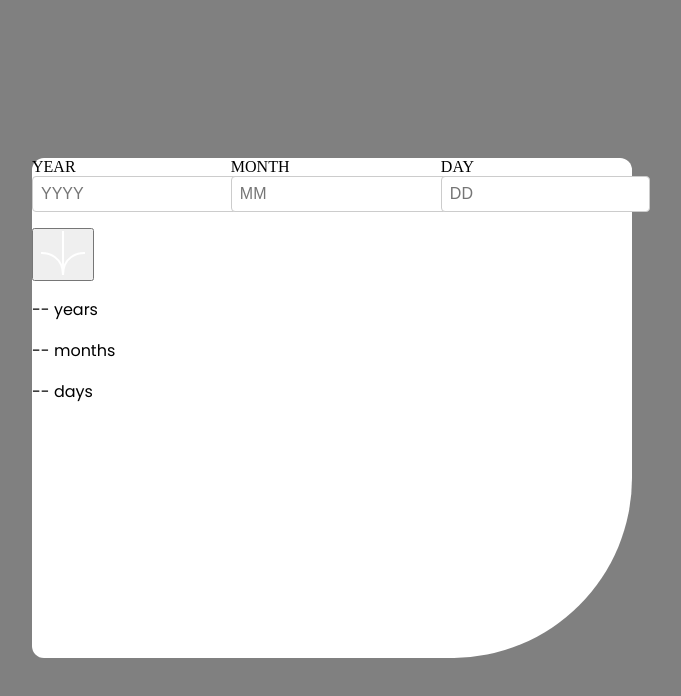
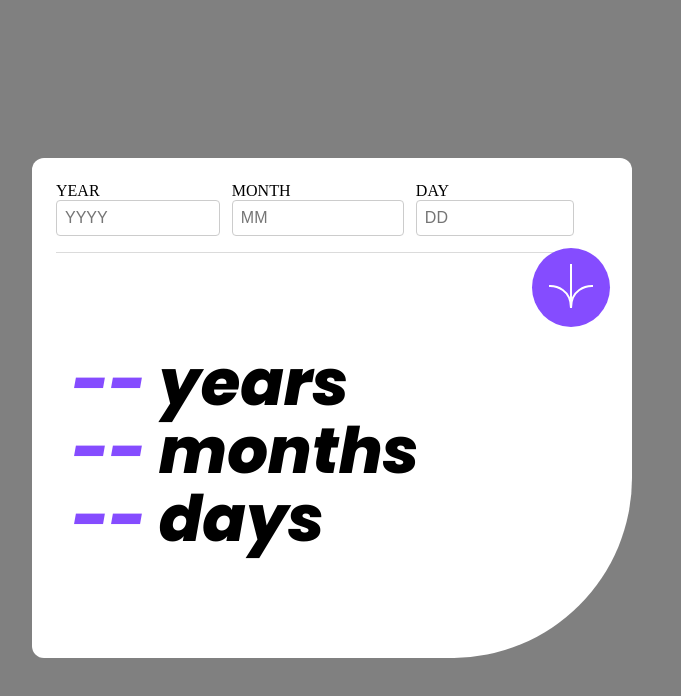
Before and after one commit to jpsalles21/age-calculator, a React (Vite) app: page / in a window 1280 px wide. Shown: the top 696 px of the page, without its empty margins (308-989 px from the left). Built offline with nearby package versions, Linux system fonts and the light colour scheme.

Commit message:
feat: add styles, fonts and error gap

```diff
--- a/src/components/AgeCalculator/styles.css
+++ b/src/components/AgeCalculator/styles.css
@@ -3,9 +3,35 @@
     width: 600px;
     height: 500px;
     border-radius: 12px 12px 180px 12px;
+    display: flex;
+    flex-direction: column;
 }
 
 .age-calculator__inputs-container {
     display: flex;
     flex-direction: row;
+    gap: 30px;
+    border-bottom: 0.5px solid var(--light-grey);
+    position: absolute;
+    width: 500px;
+    margin: 1.5rem 1rem 1rem 1.5rem;
 }
+
+.age-calculator__button {
+    padding: 20px;
+}
+
+button {
+    background-color: var(--purple);
+    border-radius: 50%;
+    padding: 1rem;
+    border: none;
+    cursor: pointer;
+    position: relative;
+    left: 480px;
+    top: 70px;
+}
+
+button:hover {
+    background-color: var(--off-black);
+}
--- a/src/components/AgeCalculatorResult/AgeCalculatorResult.jsx
+++ b/src/components/AgeCalculatorResult/AgeCalculatorResult.jsx
@@ -45,10 +45,17 @@ const AgeCalculatorResult = ({ year, month, day }) => {
 
     return (
         <div className="age-calculator-result">
-            <p>{calculateAge()} years</p>
-            <p>{calculateMonths()} months</p>
-            <p>{calculateDays()} days</p>
-        </div>
+        <p>
+            <span className="result-value">{calculateAge()}</span> years
+        </p>
+        <p>
+            <span className="result-value">{calculateMonths()}</span> months
+        </p>
+        <p>
+            <span className="result-value">{calculateDays()}</span> days
+        </p>
+    </div>
+
     );
 };
 
--- a/src/components/AgeCalculatorResult/styles.css
+++ b/src/components/AgeCalculatorResult/styles.css
@@ -1,3 +1,13 @@
 .age-calculator-result{
     font-family: var(--font-family);
+    font-weight: 800;
+    font-size: 64px;
+    font-style: italic;
+    margin-left: 2.5rem;
+    line-height: 4px;
+    margin-top: 2.5rem;
 }
+
+.result-value {
+    color: var(--purple)
+}
--- a/src/components/Input/Input.jsx
+++ b/src/components/Input/Input.jsx
@@ -1,4 +1,5 @@
 import './styles.css';
+
 
 const Input = ({ label, placeholder, maxLength, value, onChange, error }) => {
 
@@ -17,7 +18,7 @@ const Input = ({ label, placeholder, maxLength, value, onChange, error }) => {
 
     return (
         <div className={`input__container ${error ? 'input__error' : ''}`}>
-            <label>{label}</label>
+            <label className={`input__label ${error ? 'input__label__error' : ''}`}>{label}</label>
             <input
                 type="text"
                 placeholder={placeholder}
```
